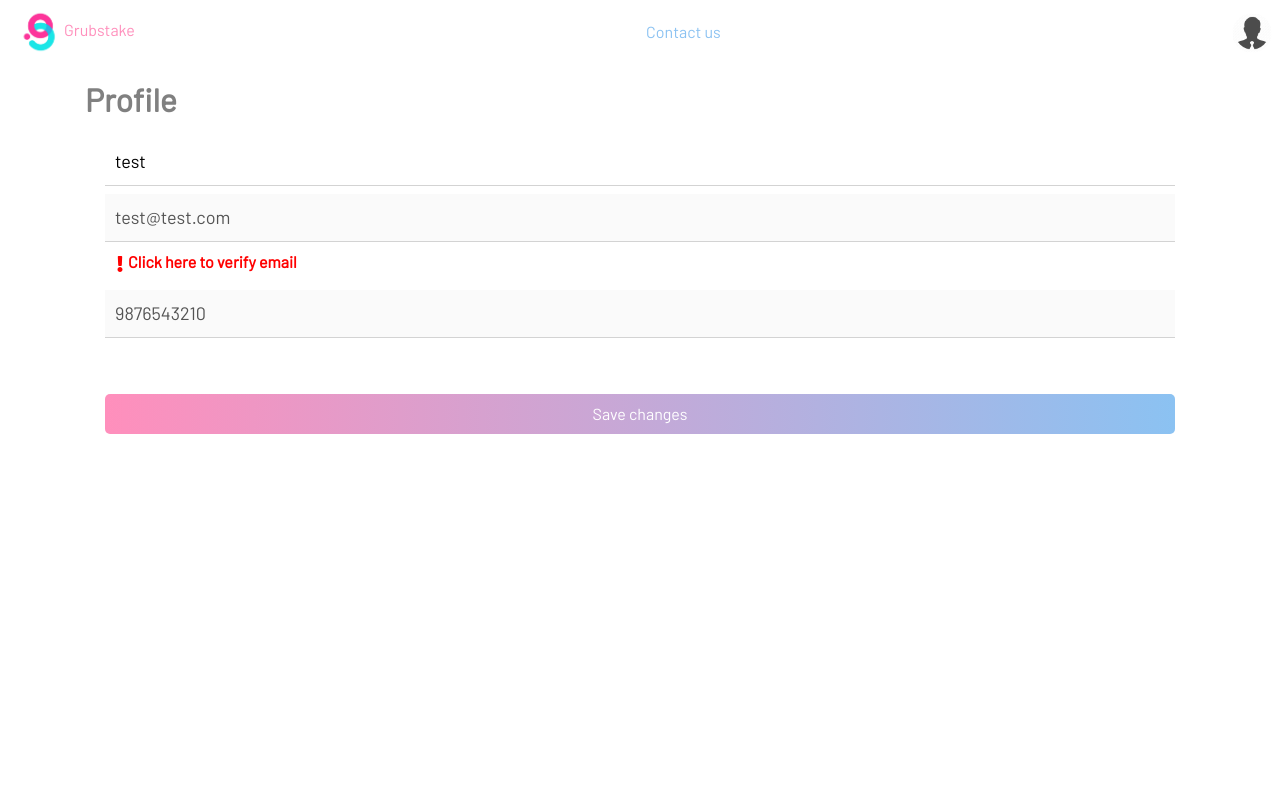
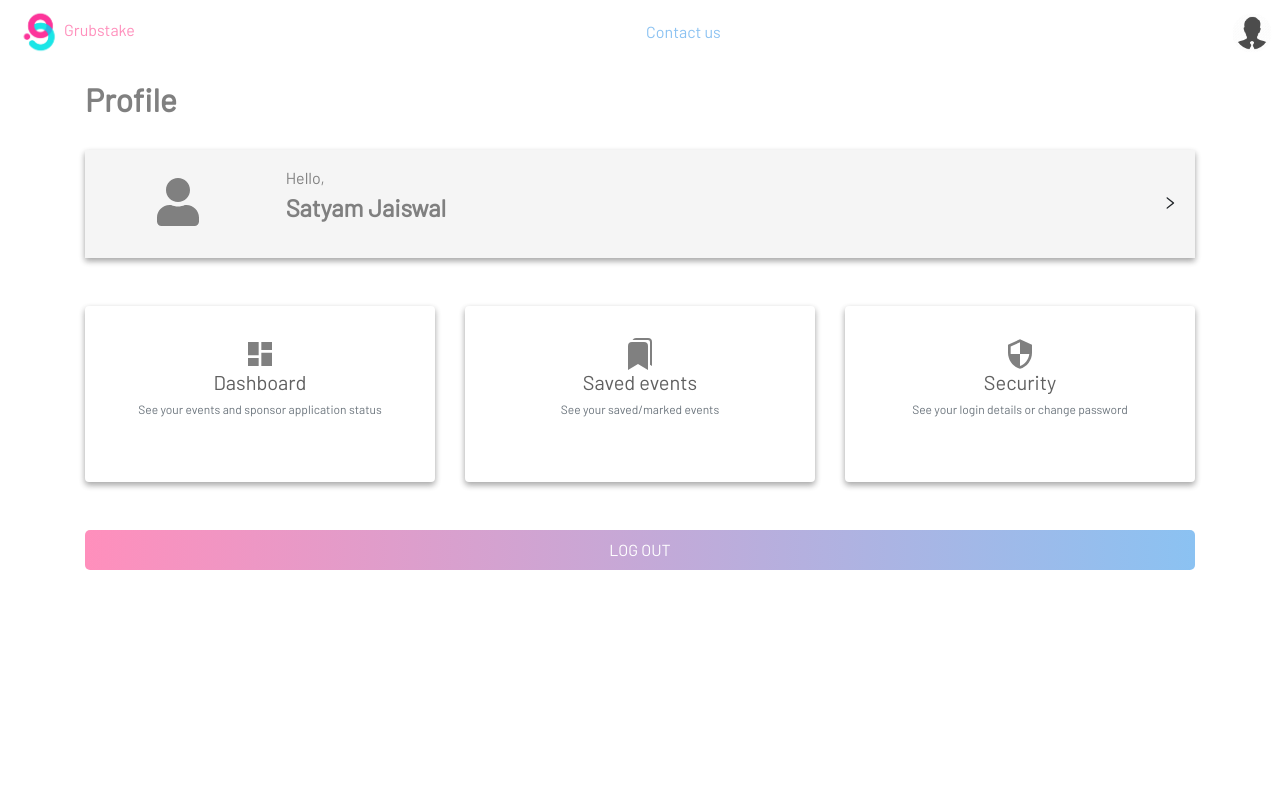
Before and after one commit to shivamvk/Grubstake-frontend, a React (Create React App) app: page /user/profile in a window 1280 px wide. Shown: the top 800 px of the page. Built offline with nearby package versions, Linux system fonts and the light colour scheme.

Commit message:
update profile page and add footer

```diff
--- a/src/Home/Home.js
+++ b/src/Home/Home.js
@@ -1,7 +1,13 @@
-import React from 'react';
+import React from "react";
+import Footer from "../shared/UIElements/Footer";
 
 const Home = () => {
-    return <h2>Home works!</h2>
+  return (
+    <>
+      <div style={{ minHeight: "100vh" }}>Home works!</div>
+      <Footer />
+    </>
+  );
 };
 
 export default Home;
--- /dev/null
+++ b/src/User/Profile/Profile.css
@@ -0,0 +1,48 @@
+.profile__options-card {
+  width: 100%;
+  box-shadow: 0 3px 6px rgba(0, 0, 0, 0.16), 0 3px 6px rgba(0, 0, 0, 0.23);
+  transition: all 0.3s cubic-bezier(0.25, 0.8, 0.25, 1);
+  background-color: whitesmoke;
+  border: none !important;
+  padding: 2rem;
+  min-height: 11rem;
+}
+
+.profile__options-card:hover {
+  cursor: pointer;
+  box-shadow: 0 10px 20px rgba(0, 0, 0, 0.16), 0 10px 20px rgba(0, 0, 0, 0.23);
+}
+
+.profile__greeting-wrapper {
+  background-color: whitesmoke;
+  padding: 1rem;
+  box-shadow: 0 3px 6px rgba(0, 0, 0, 0.16), 0 3px 6px rgba(0, 0, 0, 0.23);
+}
+
+.profile__greeting-wrapper:hover {
+  box-shadow: 0 10px 20px rgba(0, 0, 0, 0.16), 0 10px 20px rgba(0, 0, 0, 0.23);
+  cursor: pointer;
+}
+
+.profile__greeting-temp-user-image {
+  font-size: 3rem;
+  color: grey;
+  margin-top: 0.7rem;
+}
+
+.profile__greeting-user-name {
+  font-size: 1.5rem;
+  font-weight: bold;
+  color: grey;
+}
+
+.profile__greeting-user-hello {
+  font-size: 1rem;
+  color: grey;
+}
+
+.profile__greeting-right-icon {
+  position: absolute;
+  right: 1rem;
+  top: 30%;
+}
--- a/src/User/Profile/Profile.js
+++ b/src/User/Profile/Profile.js
@@ -1,98 +1,16 @@
-import React, { useState } from "react";
+import React from "react";
 import Container from "react-bootstrap/Container";
-import Input from "../../shared/FormElements/Input";
+import ProfileOptions from "./sections/ProfileOptions";
+import ProfileGreeting from "./components/ProfileGreeting";
 import Button from "../../shared/FormElements/Button";
-import { useForm } from "../../shared/hooks/form-hook";
-import {
-  VALIDATOR_REQUIRE,
-  VALIDATOR_EMAIL,
-  VALIDATOR_FIXLENGTH,
-} from "../../shared/util/validator";
-import { FaExclamation as ExclamationIcon } from "react-icons/fa";
-import Notify from "../../shared/UIElements/Notify";
+import Footer from "../../shared/UIElements/Footer";
+
+import "./Profile.css";
 
 const Profile = () => {
-  const [showNotify, setShowNotify] = useState(false);
-  const [notifyDescription, setNotifyDescription] = useState();
-  const [formState, inputHandler] = useForm(
-    {
-      name: {
-        value: "njkl",
-        isValid: true,
-      },
-      email: {
-        value: "",
-        isValid: false,
-      },
-      mobile: {
-        value: "",
-        isValid: false,
-      },
-    },
-    false
-  );
-
-  const initialFormData = {
-    name: {
-      value: "test",
-      isValid: true,
-    },
-    email: {
-      value: "test@test.com",
-      isValid: true,
-    },
-    mobile: {
-      value: "9876543210",
-      isValid: true,
-    },
-  };
-
-  const emailOrMobileChanged = () => {
-    return (
-      formState.inputs.email.value !== initialFormData.email.value ||
-      formState.inputs.mobile.value !== initialFormData.mobile.value
-    );
-  };
-
-  const valuesChanged = () => {
-    return formState.inputs.name.value !== initialFormData.name.value;
-  };
-
-  const formSubmitHandler = (event) => {
-    event.preventDefault();
-    if (!formState.isValid) {
-      console.log("invalid inputs");
-    } else if (emailOrMobileChanged()) {
-      setNotifyDescription(
-        "Seems like you entered developer tools. Actually I can't send it to backend yet ^_^!"
-      );
-      setShowNotify(true);
-    } else if (!valuesChanged()) {
-      setNotifyDescription(
-        "Seems like you haven't changed anything. Please change some entries and try again!"
-      );
-      setShowNotify(true);
-    } else {
-      let inputs = {
-        name: formState.inputs.name.value,
-      };
-      console.log(inputs);
-    }
-  };
-
-  const closeNotifyHandler = () => {
-    setShowNotify(false);
-    setNotifyDescription(null);
-  };
-
   return (
     <>
-      <Notify
-        open={showNotify}
-        onClose={closeNotifyHandler}
-        description={notifyDescription}
-      />
-      <Container>
+      <Container style={{ minHeight: "100vh" }}>
         <h2
           className={`color-grey font-weight-bolder ${
             window.innerWidth < 992 ? "text-align-center" : "text-align-left"
@@ -100,59 +18,18 @@ const Profile = () => {
         >
           Profile
         </h2>
-        <form onSubmit={formSubmitHandler}>
-          <Input
-            id="name"
-            element="input"
-            type="text"
-            label="Name"
-            placeholder="Enter your name"
-            onInput={inputHandler}
-            value={initialFormData.name.value}
-            isValid={initialFormData.name.isValid}
-            validators={[VALIDATOR_REQUIRE()]}
-            errorText="Please enter a valid name."
-          />
-          <Input
-            id="email"
-            element="input"
-            type="email"
-            label="Email"
-            placeholder="Enter your email address"
-            value={initialFormData.email.value}
-            isValid={initialFormData.email.isValid}
-            onInput={inputHandler}
-            disabled={true}
-            validators={[VALIDATOR_EMAIL()]}
-            errorText="Please enter a valid email address."
-          />
-          <p
-            className="text-align-left"
-            style={{ color: "red", marginLeft: "7px", fontWeight: "bold" }}
-          >
-            <ExclamationIcon />
-            Click here to verify email
-          </p>
-          <Input
-            id="mobile"
-            element="input"
-            type="number"
-            label="Mobile"
-            placeholder="Enter your mobile number"
-            value={initialFormData.mobile.value}
-            isValid={initialFormData.mobile.isValid}
-            onInput={inputHandler}
-            validators={[VALIDATOR_FIXLENGTH(10)]}
-            disabled={true}
-            errorText="Please enter a valid mobile number (10 digits only)."
-          />
-          <br></br>
-          <br></br>
-          <Button variant="main" type="submit" width="max">
-            Save changes
-          </Button>
-        </form>
+        <br></br>
+        <ProfileGreeting />
+        <br></br>
+        <br></br>
+        <ProfileOptions />
+        <br></br>
+        <Button variant="main" width="max">
+          LOG OUT
+        </Button>
+        <br></br><br></br>
       </Container>
+      <Footer />
     </>
   );
 };
--- /dev/null
+++ b/src/User/Profile/components/ProfileGreeting.js
@@ -0,0 +1,31 @@
+import React from "react";
+import Row from "react-bootstrap/Row";
+import Col from "react-bootstrap/Col";
+import { FaUser as UserIcon } from "react-icons/fa";
+import { AiOutlineRight as RightIcon } from "react-icons/ai";
+
+const ProfileGreeting = (props) => {
+  return (
+    <div className="profile__greeting-wrapper">
+      <Row>
+        <Col xs={2}>
+          <UserIcon className="profile__greeting-temp-user-image" />
+        </Col>
+        <Col xs={9} className="d-flex justify-content-left">
+          <p className="text-align-left">
+            <span className="profile__greeting-user-hello">Hello,</span>
+            <br></br>
+            <span className="profile__greeting-user-name">Satyam Jaiswal</span>
+          </p>
+        </Col>
+        <Col xs={1}>
+          <div className="profile__greeting-right-icon ">
+            <RightIcon />
+          </div>
+        </Col>
+      </Row>
+    </div>
+  );
+};
+
+export default ProfileGreeting;
--- /dev/null
+++ b/src/User/Profile/components/ProfileOption.js
@@ -0,0 +1,21 @@
+import React from "react";
+import Card from "react-bootstrap/Card";
+import { useHistory } from "react-router-dom";
+
+const ProfileOption = (props) => {
+  const history = useHistory();
+  const cardClickHandler = () => {
+    history.push(props.link);
+  };
+  return (
+    <Card className="profile__options-card" onClick={cardClickHandler}>
+      <Card.Text>
+        {props.icon}
+        <h5 className="color-dark-grey">{props.title}</h5>
+        <h6 className="text-muted">{props.description}</h6>
+      </Card.Text>
+    </Card>
+  );
+};
+
+export default ProfileOption;
--- /dev/null
+++ b/src/User/Profile/sections/ProfileOptions.js
@@ -0,0 +1,45 @@
+import React from "react";
+import Row from "react-bootstrap/Row";
+import Col from "react-bootstrap/Col";
+import ProfileOption from "../components/ProfileOption";
+import {
+  MdDashboard as DashboardIcon,
+  MdSecurity as SecurityIcon,
+} from "react-icons/md";
+import { BsBookmarksFill as SavedIcon } from "react-icons/bs";
+
+const ProfileOptions = (props) => {
+  return (
+    <Row xs={1} lg={3}>
+      <Col>
+        <ProfileOption
+          link="/user/dashboard/"
+          icon={<DashboardIcon style={{ fontSize: "2rem", color: "grey" }} />}
+          title="Dashboard"
+          description="See your events and sponsor application status"
+        />
+        <br></br>
+      </Col>
+      <Col>
+        <ProfileOption
+          link="/"
+          icon={<SavedIcon style={{ fontSize: "2rem", color: "grey" }} />}
+          title="Saved events"
+          description="See your saved/marked events"
+        />
+        <br></br>
+      </Col>
+      <Col>
+        <ProfileOption
+          link="/"
+          icon={<SecurityIcon style={{ fontSize: "2rem", color: "grey" }} />}
+          title="Security"
+          description="See your login details or change password"
+        />
+        <br></br>
+      </Col>
+    </Row>
+  );
+};
+
+export default ProfileOptions;
--- /dev/null
+++ b/src/shared/UIElements/Footer.js
@@ -0,0 +1,43 @@
+import React from "react";
+import Container from "react-bootstrap/Container";
+import { AiFillHeart as LoveIcon } from "react-icons/ai";
+
+
+const Footer = (props) => {
+  return (
+    <>
+      <div
+        style={{
+          backgroundColor: "#0f0f0f",
+          //backgroundImage: "linear-gradient(to bottom, whitesmoke, black)",
+          padding: "1rem",
+          width: "100%",
+        }}
+      >
+        <Container>
+          <h6 style={{ color: "white" }}>
+            {/* Contact us in case of any query
+            <Row>
+              <Col style={{ padding: "0rem" }}>
+                <p className="text-align-right">support@grubstake.com</p>
+              </Col>
+              <Col style={{ padding: "0rem" }} xs={1}>
+                |
+              </Col>
+              <Col
+                style={{ padding: "0rem" }}
+                className="d-flex justify-content-left"
+              >
+                +919876543210
+              </Col>
+            </Row> */}
+            Made with <LoveIcon style={{ color: "red" }} /> in India<br></br>
+            <span style={{ color: "grey" }}>Copyright © 2020 Grubstake</span>
+          </h6>
+        </Container>
+      </div>
+    </>
+  );
+};
+
+export default Footer;
```
Also changed, not shown: src/User/Profile/components/ProfileHomeForm.js (added, +46 -0 lines), firebase.json (added), 1 other file (tests, documents, lock files or other folders).
